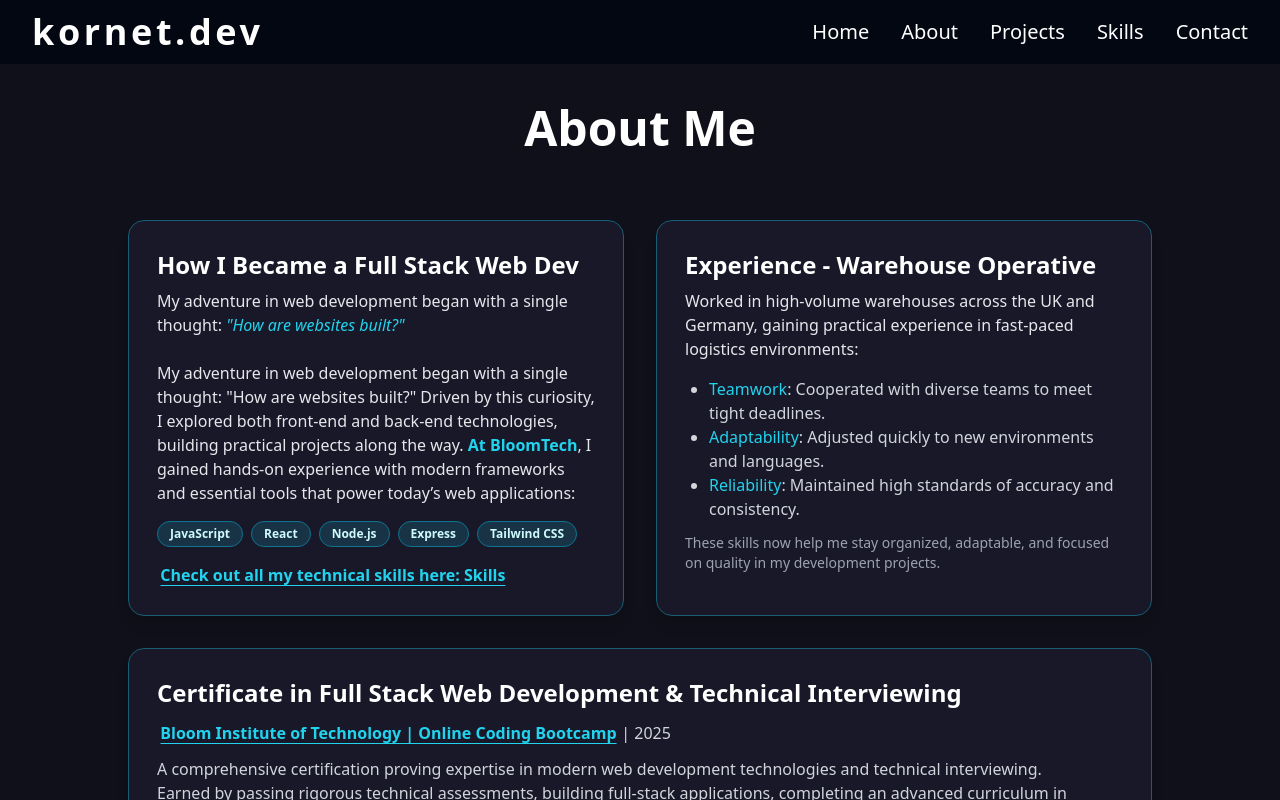
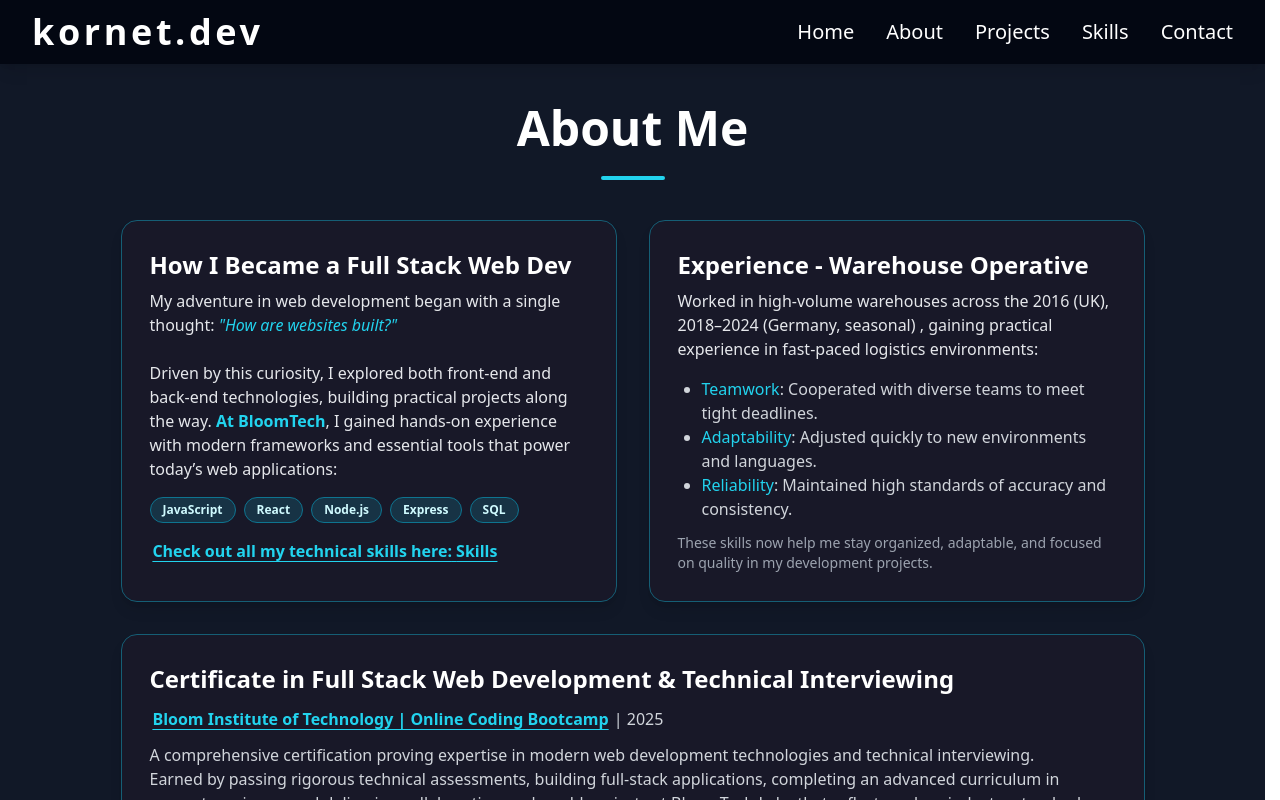
Before and after one commit to Kornetas/portfolio, a React (Vite) app: page /about in a window 1280 px wide. Shown: the top 800 px of the page. Built offline with nearby package versions, Linux system fonts and the light colour scheme.

Commit message:
fix scrollbar layout shift on page, upgrade About section

```diff
--- a/src/index.css
+++ b/src/index.css
@@ -5,3 +5,7 @@
 .badge-skill {
   @apply bg-cyan-900/50 border border-cyan-700 text-cyan-100 text-xs font-semibold px-3 py-1 rounded-full;
 }
+html {
+  scrollbar-gutter: stable;
+  overflow-y: scroll;
+}
--- a/src/pages/About.jsx
+++ b/src/pages/About.jsx
@@ -1,5 +1,4 @@
 import { Link } from "react-router-dom";
-
 import { useState, useEffect } from "react";
 import StaggeredList from "../components/StaggeredList";
 
@@ -7,14 +6,12 @@ export default function About() {
   const [showBoxes, setShowBoxes] = useState(false);
 
   useEffect(() => {
-    // Po sekundzie pokaż pudełka
     const timeout = setTimeout(() => setShowBoxes(true), 1000);
     return () => clearTimeout(timeout);
   }, []);
 
   return (
-    <section className="flex flex-col items-center min-h-[80vh] px-2 py-10 bg-[#10101a]">
-      {/* Najpierw wjeżdża nagłówek */}
+    <section className="flex flex-col items-center min-h-[80vh] px-2 py-10">
       <StaggeredList
         from="bottom"
         stagger={0.3}
@@ -24,20 +21,22 @@ export default function About() {
         <h2 className="inline-block text-4xl md:text-5xl font-bold text-white mb-4 text-center hover:text-cyan-400 transition">
           About Me
         </h2>
-        <div className="mx-auto my-2 h-1 w-16" />
+        <div className="mx-auto my-2 h-1 w-16 bg-cyan-400 rounded-full" />
       </StaggeredList>
 
-      {/* Potem, po 1s, pudełka */}
-      {showBoxes && (
+      <div
+        className={`w-full max-w-5xl flex flex-col gap-8 mt-8 transition-opacity duration-700 ${
+          showBoxes ? "opacity-100" : "opacity-0 pointer-events-none"
+        }`}
+        style={{ minHeight: "1150px" }}
+      >
         <StaggeredList
           from="bottom"
           stagger={0.5}
-          duration={0.5}
-          className="w-full max-w-5xl flex flex-col gap-8 mt-8"
+          duration={0.6}
+          className="w-full flex flex-col gap-8"
         >
-          {/* Górny grid 2x1 */}
           <div className="grid grid-cols-1 md:grid-cols-2 gap-8 w-full">
-            {/* Pudełko 1 */}
             <div className="bg-[#181828] border border-cyan-800 rounded-2xl shadow-lg p-7 flex flex-col">
               <h3 className="text-2xl text-white font-bold mb-2">
                 How I Became a Full Stack Web Dev
@@ -49,10 +48,8 @@ export default function About() {
                 </span>
                 <br />
                 <br />
-                My adventure in web development began with a single thought:
-                "How are websites built?" Driven by this curiosity, I explored
-                both front-end and back-end technologies, building practical
-                projects along the way.{" "}
+                Driven by this curiosity, I explored both front-end and back-end
+                technologies, building practical projects along the way.{" "}
                 <span className="font-semibold text-cyan-400">
                   At BloomTech
                 </span>
@@ -64,7 +61,7 @@ export default function About() {
                 <span className="badge-skill">React</span>
                 <span className="badge-skill">Node.js</span>
                 <span className="badge-skill">Express</span>
-                <span className="badge-skill">Tailwind CSS</span>
+                <span className="badge-skill">SQL</span>
               </div>
               <Link
                 to="/skills"
@@ -74,15 +71,15 @@ export default function About() {
                 <span className="font-bold">Skills</span>
               </Link>
             </div>
-            {/* Pudełko: Warehouse Operative */}
+
             <div className="bg-[#181828] border border-cyan-800 rounded-2xl shadow-lg p-7 flex flex-col">
               <h3 className="text-2xl text-white font-bold mb-2">
                 Experience - Warehouse Operative
               </h3>
               <p className="text-gray-200 text-base mb-4">
-                Worked in high-volume warehouses across the UK and Germany,
-                gaining practical experience in fast-paced logistics
-                environments:
+                Worked in high-volume warehouses across the 2016 (UK), 2018–2024
+                (Germany, seasonal) , gaining practical experience in fast-paced
+                logistics environments:
               </p>
               <ul className="list-disc ml-6 text-gray-300 text-base mb-3">
                 <li>
@@ -107,7 +104,6 @@ export default function About() {
             </div>
           </div>
 
-          {/* Jedno duże pudełko na całą szerokość */}
           <div className="bg-[#181828] border border-cyan-800 rounded-2xl shadow-lg p-7 flex flex-col">
             <h3 className="text-2xl text-white font-bold mb-3">
               Certificate in Full Stack Web Development & Technical Interviewing
@@ -139,14 +135,12 @@ export default function About() {
               <iframe
                 src="/BloomTech Certificate.pdf"
                 title="BloomTech Certificate"
-                className="w-full h-[220px] sm:h-[340px] md:h-[580px] lg:h-[760px] rounded-xl border-non"
+                className="w-full h-[220px] sm:h-[340px] md:h-[580px] lg:h-[760px] rounded-xl border-none"
               ></iframe>
             </div>
           </div>
 
-          {/* Dwa pudełka na dole */}
           <div className="grid grid-cols-1 md:grid-cols-2 gap-8 w-full">
-            {/* Outside of Coding */}
             <div className="bg-[#181828] border border-cyan-800 rounded-2xl shadow-lg p-7 flex flex-col">
               <h3 className="text-2xl text-white font-bold mb-2">
                 When I’m Not Coding
@@ -192,7 +186,6 @@ export default function About() {
               </ul>
             </div>
 
-            {/* My Philosophy */}
             <div className="bg-[#181828] border border-cyan-800 rounded-2xl shadow-lg p-7 flex flex-col">
               <h3 className="text-2xl text-white font-bold mb-2">
                 My Approach to Development
@@ -213,7 +206,7 @@ export default function About() {
             </div>
           </div>
         </StaggeredList>
-      )}
+      </div>
     </section>
   );
 }
```
